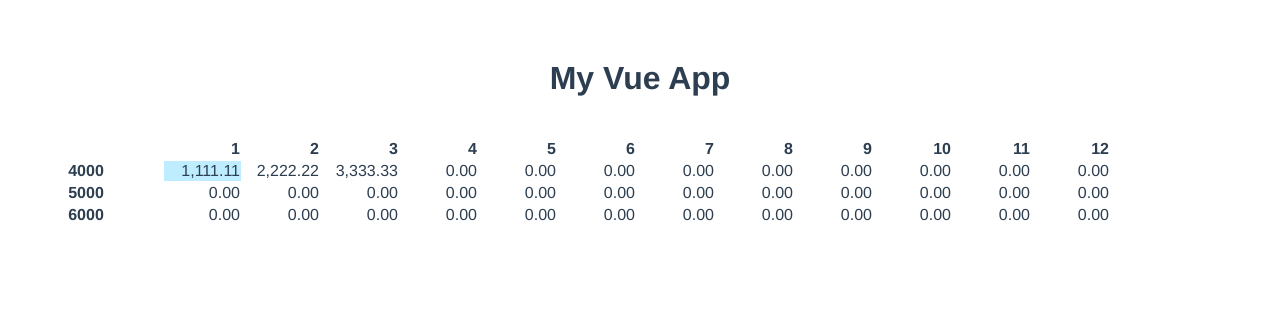
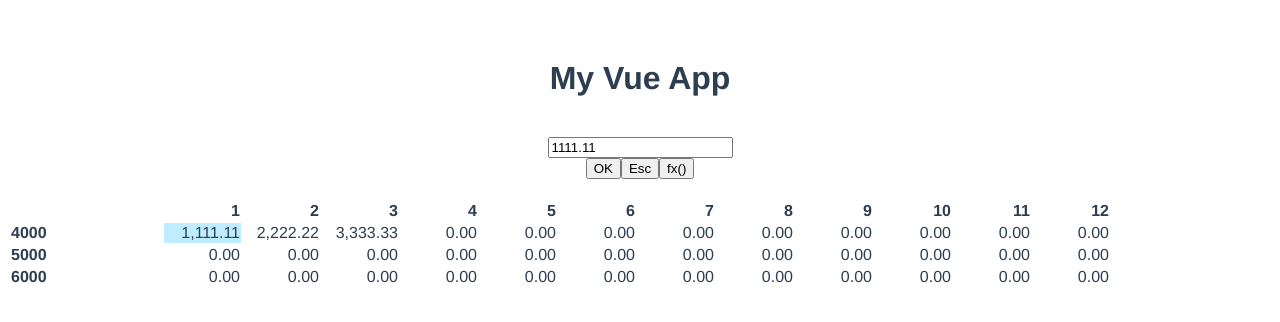
Before and after one commit to pspiteri/Test01a, a Vue app: page / in a window 1280 px wide. Shown: the top 322 px of the page. Built offline with nearby package versions, Linux system fonts and the light colour scheme; the HTML template or start-up script is replaced by a standard one.

Commit message:
added input

```diff
--- a/src/App.vue
+++ b/src/App.vue
@@ -4,6 +4,15 @@
     <div id="app">
         <h1>My Vue App</h1>
         <!-- PersonGreeter personName="Travis" / -->
+        <div class="input-group">
+            <input v-model="selectedCellValue" type="text" class="form-control" aria-label="Recipient's username"
+                aria-describedby="basic-addon2">
+            <div class="input-group-append">
+                <button class="btn btn-outline-secondary" type="button">OK</button>
+                <button class="btn btn-outline-secondary" type="button">Esc</button>
+                <button class="btn btn-outline-secondary" type="button">fx()</button>
+            </div>
+        </div>
         <Table v-on:cellSelectedValue="cellSelectedValue" :accounts="accounts" :periods="periods" :values="values" />
     </div>
 </template>
@@ -117,4 +126,8 @@
     h1 {
         margin-bottom: 40px;
     }
+
+    .input-group {
+        margin-bottom: 20px;
+    }
 </style>
--- a/src/components/Row.vue
+++ b/src/components/Row.vue
@@ -14,7 +14,11 @@
     }
   };
 </script>
-
+<style scoped>
+  .row-header {
+    text-align: left;
+  }
+</style>
 <template>
   <tr>
     <th class="row-header" scope="account">{{ account }}</th>
```
